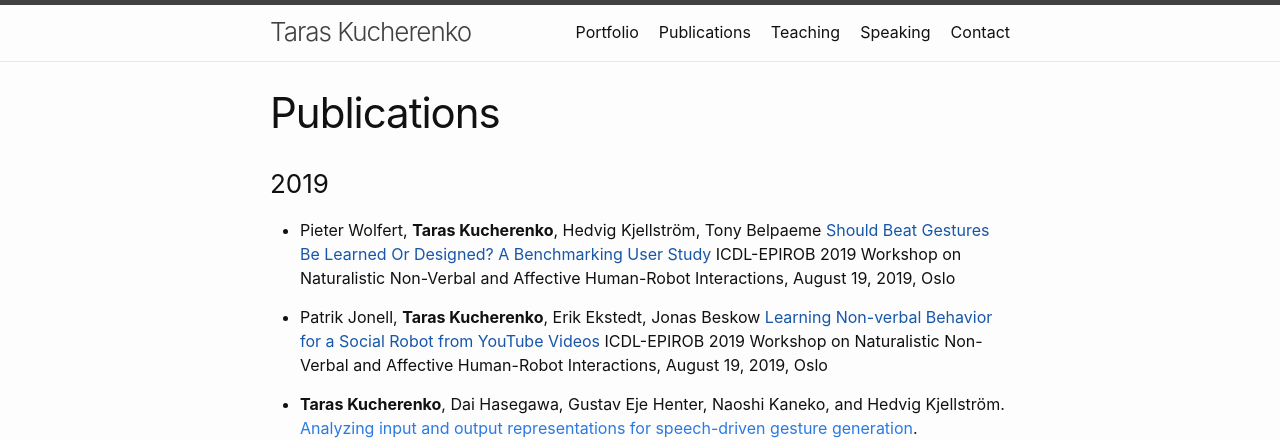
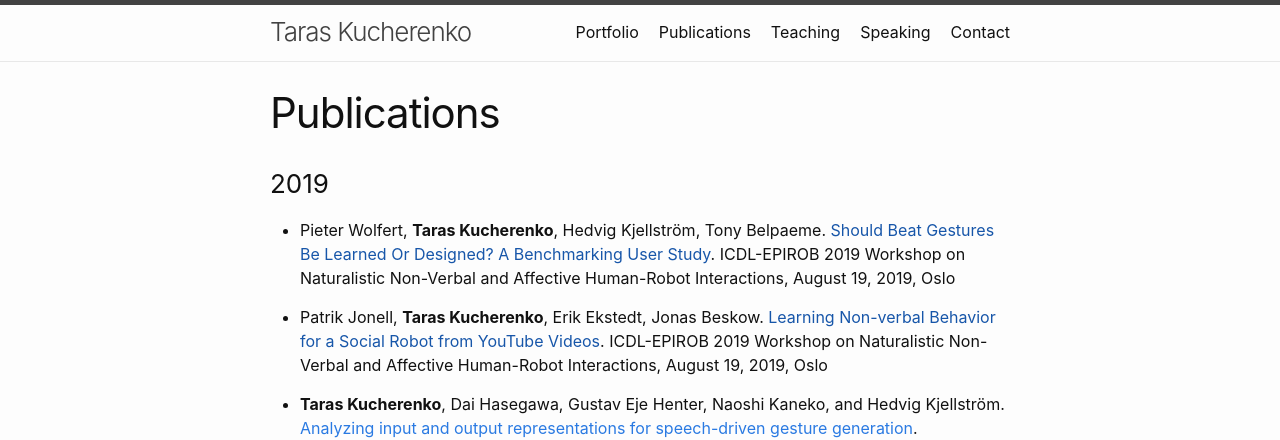
Before and after one commit to Svito-zar/Svito-zar.github.io, a Jekyll site: the page built from _pages/publications.md, in a window 1280 px wide. Shown: the top 440 px of the page. Built offline with Jekyll 4.4.1, drawn with Linux system fonts in a browser that asks for light colours.

Commit message:
A tiny update

```diff
--- a/_pages/publications.md
+++ b/_pages/publications.md
@@ -6,9 +6,9 @@ permalink: /publications/
 
 ### 2019
 
-* Pieter Wolfert, **Taras Kucherenko**, Hedvig Kjellström, Tony Belpaeme [Should Beat Gestures Be Learned Or Designed? A Benchmarking User Study]() ICDL-EPIROB 2019 Workshop on Naturalistic Non-Verbal and Affective Human-Robot Interactions, August 19, 2019, Oslo
+* Pieter Wolfert, **Taras Kucherenko**, Hedvig Kjellström, Tony Belpaeme. [Should Beat Gestures Be Learned Or Designed? A Benchmarking User Study](). ICDL-EPIROB 2019 Workshop on Naturalistic Non-Verbal and Affective Human-Robot Interactions, August 19, 2019, Oslo
 
-* Patrik Jonell, **Taras Kucherenko**, Erik Ekstedt, Jonas Beskow [Learning Non-verbal Behavior for a Social Robot from YouTube Videos]() ICDL-EPIROB 2019 Workshop on Naturalistic Non-Verbal and Affective Human-Robot Interactions, August 19, 2019, Oslo
+* Patrik Jonell, **Taras Kucherenko**, Erik Ekstedt, Jonas Beskow. [Learning Non-verbal Behavior for a Social Robot from YouTube Videos](). ICDL-EPIROB 2019 Workshop on Naturalistic Non-Verbal and Affective Human-Robot Interactions, August 19, 2019, Oslo
 
 * **Taras  Kucherenko**,  Dai  Hasegawa, Gustav  Eje  Henter, Naoshi  Kaneko, and Hedvig Kjellström.
 [Analyzing input and output representations for speech-driven gesture generation](https://www.researchgate.net/publication/331645229_Analyzing_Input_and_Output_Representations_for_Speech-Driven_Gesture_Generation).
```
